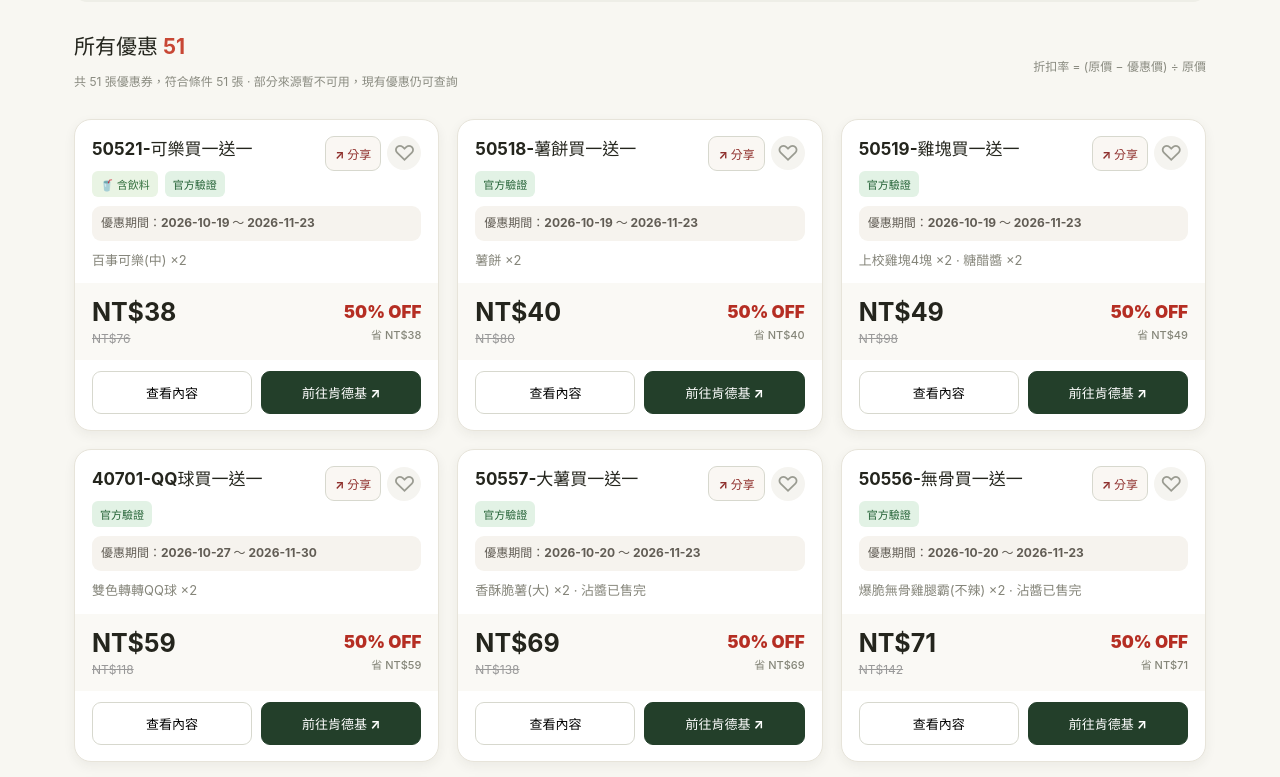
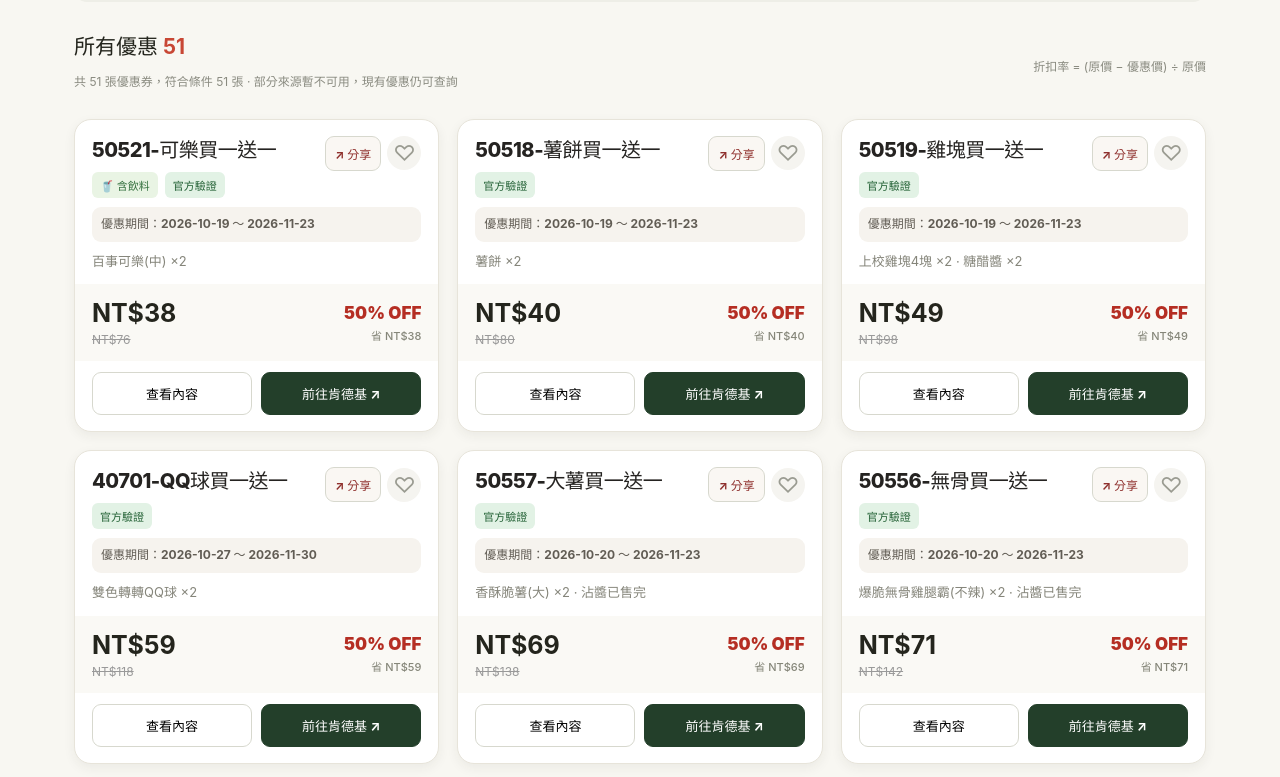
Before and after one commit to smartleo123/KFC-Deal-Radar, a plain HTML site: page index.html in a window 1280 px wide. Shown: the part 1100-1877 px from the top of the page. Drawn offline with Linux system fonts and the light colour scheme; a script that the page names is missing.

Commit message:
style: enlarge and bold coupon product titles for clearer hierarchy

```diff
--- a/style.css
+++ b/style.css
@@ -138,3 +138,16 @@
  .coupon .pricebar{padding:13px 15px}
  .coupon .card-actions{padding:10px 15px 15px}
 }
+
+/* Stronger product-title hierarchy without increasing card height excessively. */
+.coupon-head .coupon-title{
+ font-size:20px;
+ font-weight:850;
+ line-height:1.35;
+ letter-spacing:-.025em;
+ color:#252321;
+}
+[data-theme="dark"] .coupon-head .coupon-title{color:#fff4f3}
+@media(max-width:610px){
+ .coupon-head .coupon-title{font-size:19px;line-height:1.38}
+}
```
